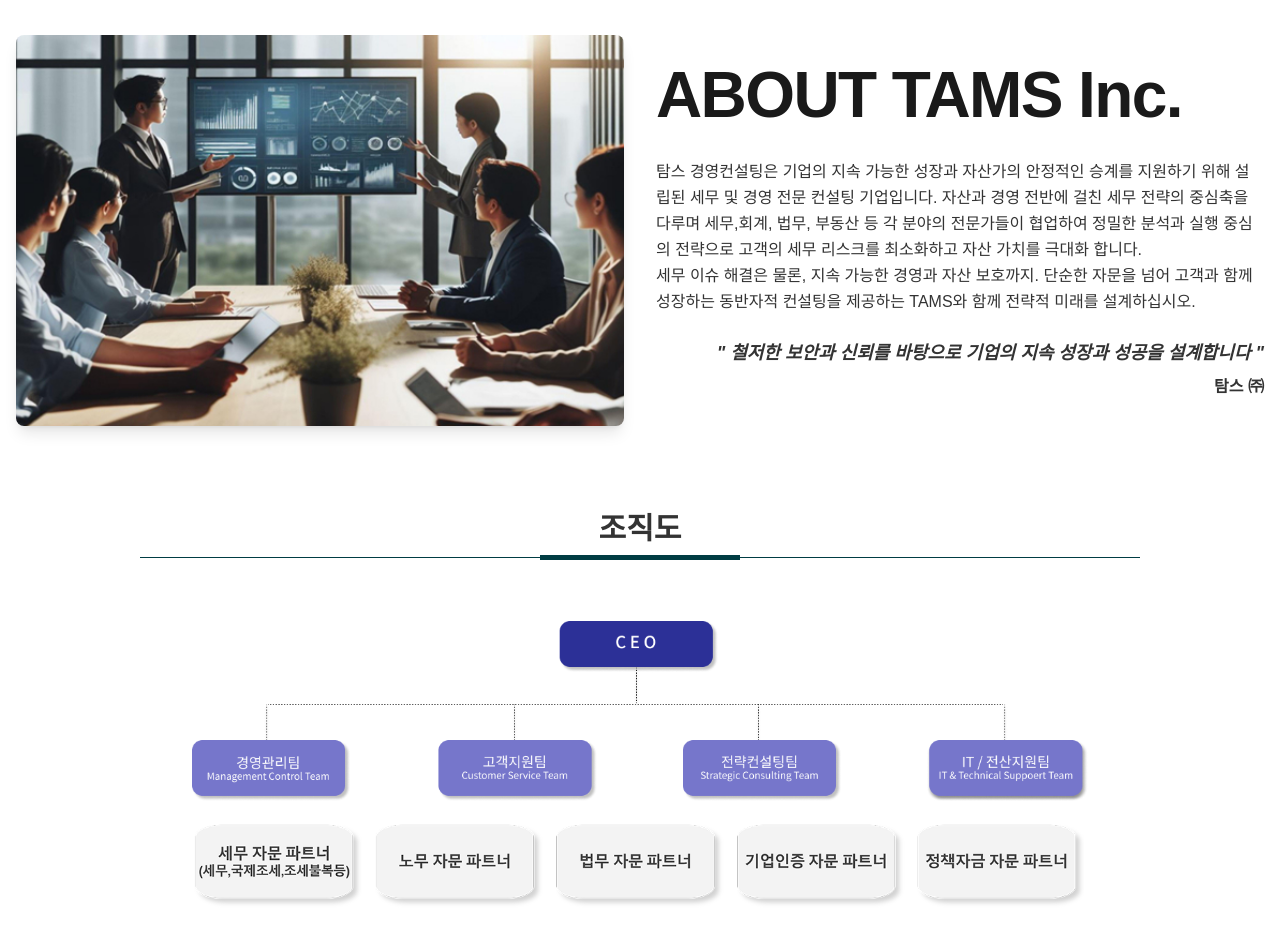
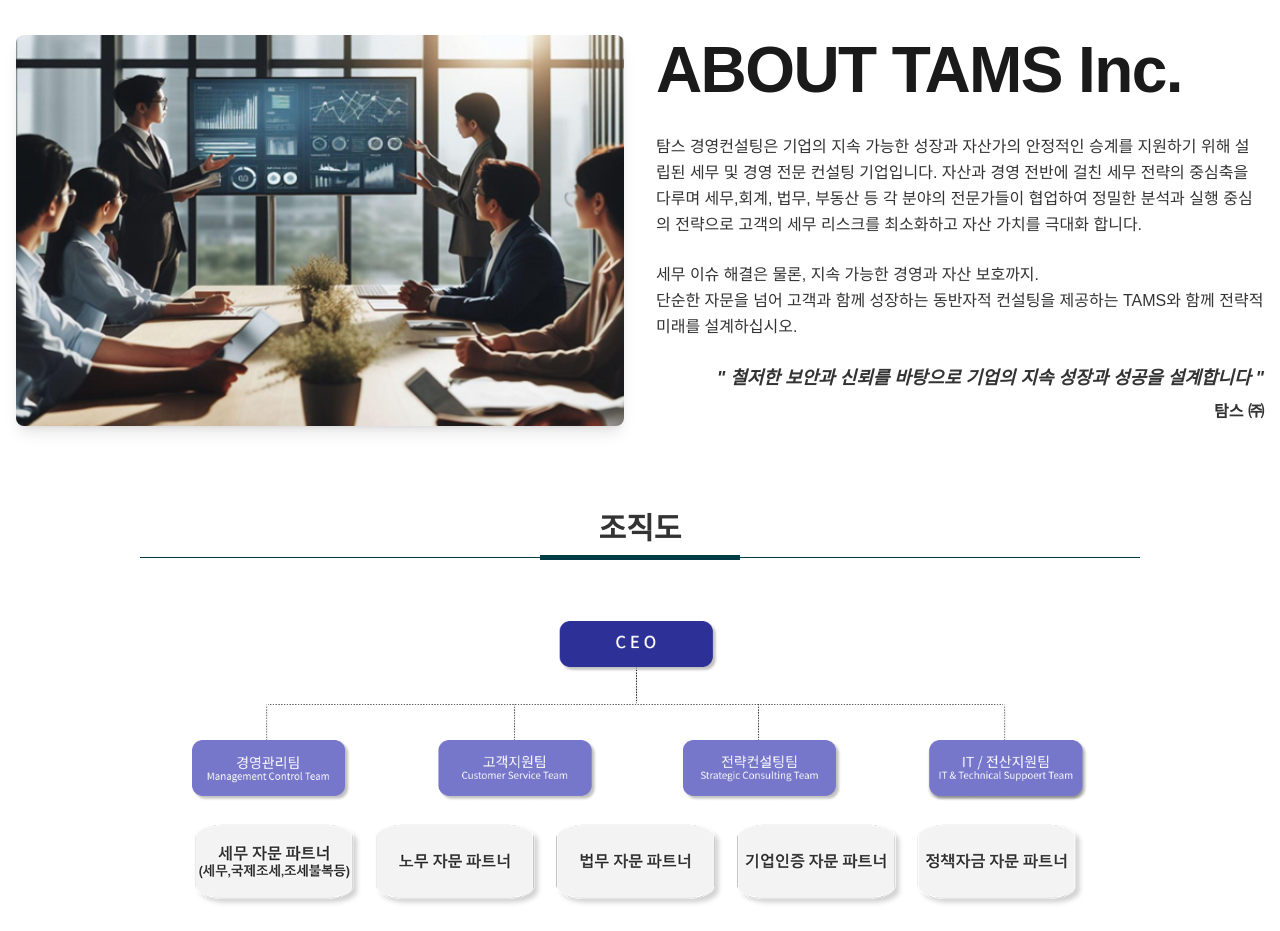
Before and after one commit to kwaneda/web_tamsco, a Next.js app: page / in a window 1280 px wide. Shown: the part 800-1731 px from the top of the page. Built offline with nearby package versions, Linux system fonts and the light colour scheme.

Commit message:
문구수정3

```diff
--- a/src/components/sections/About.tsx
+++ b/src/components/sections/About.tsx
@@ -131,8 +131,9 @@
                 자산과 경영 전반에 걸친 세무 전략의 중심축을 다루며
                 세무,회계, 법무, 부동산 등 각 분야의 전문가들이 협업하여 정밀한 분석과 실행 중심의 전략으로
                 고객의 세무 리스크를 최소화하고 자산 가치를 극대화 합니다.
-                <br/>
-                세무 이슈 해결은 물론, 지속 가능한 경영과 자산 보호까지.
+              </p>
+              <p className="text-[#333333] mb-6 leading-relaxed">
+                세무 이슈 해결은 물론, 지속 가능한 경영과 자산 보호까지.<br />
                 단순한 자문을 넘어 고객과 함께 성장하는 동반자적 컨설팅을 제공하는
                 TAMS와 함께 전략적 미래를 설계하십시오.
               </p>
```
